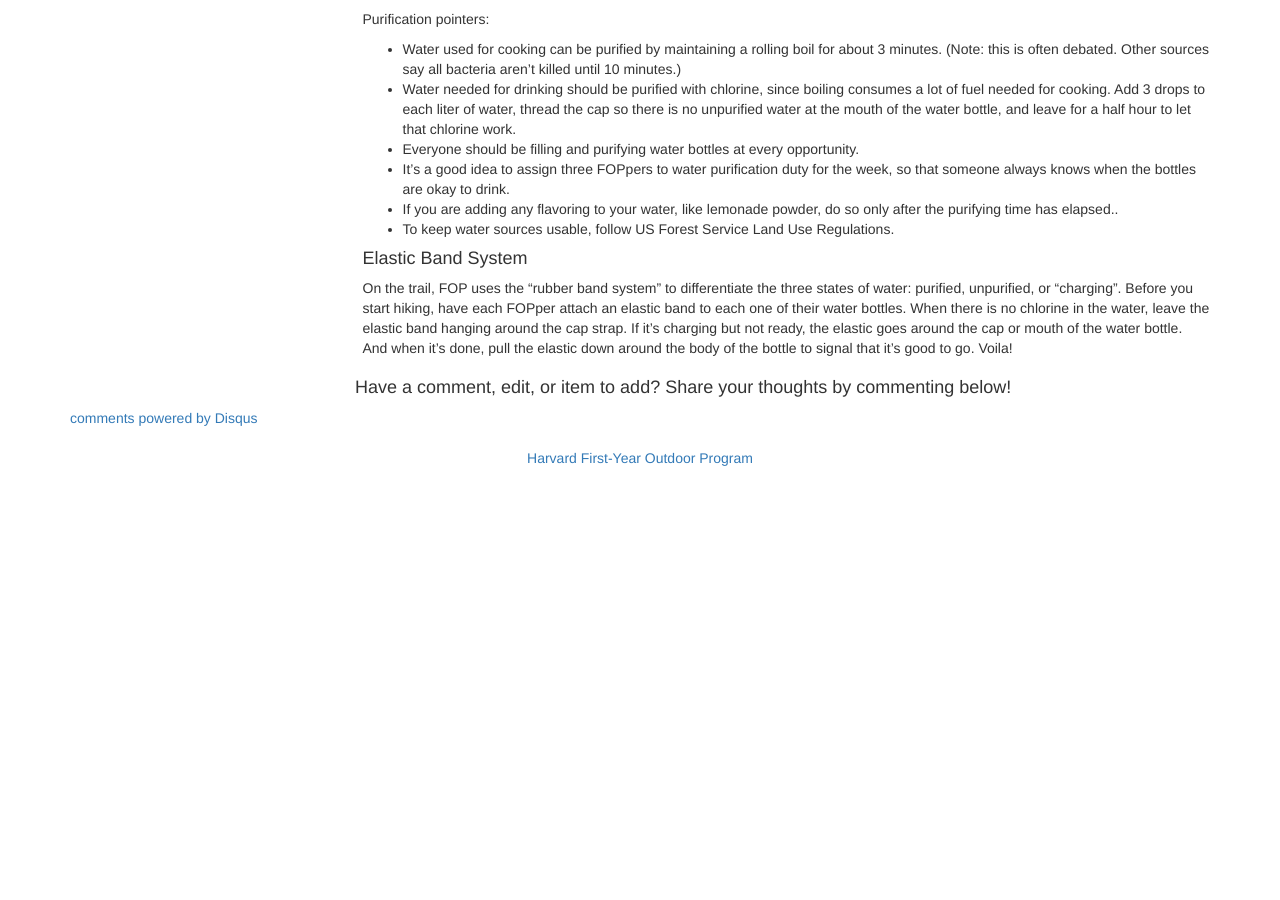
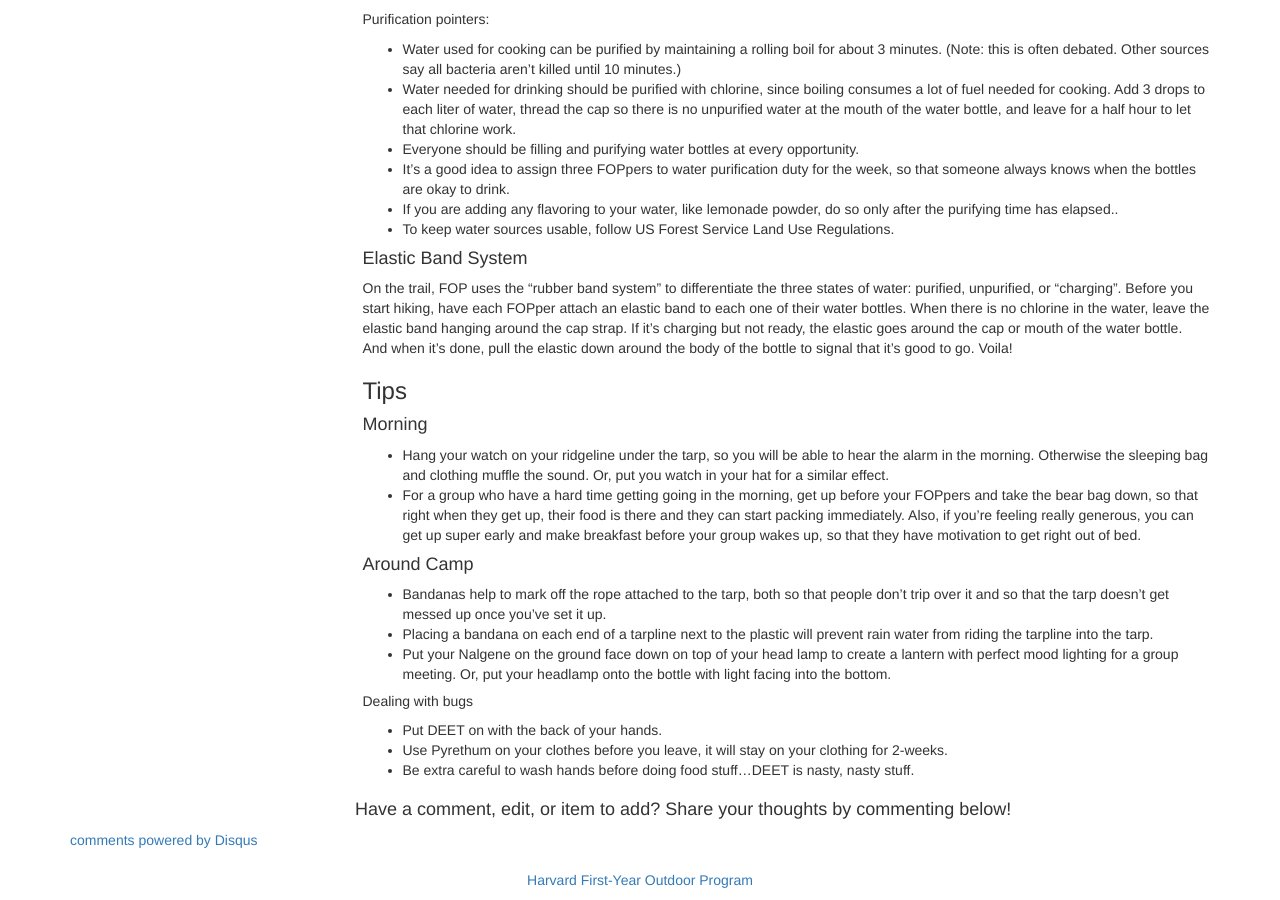
Before and after one commit to neo-project/global-blockchain-compliance-hub, a Jekyll site: the page built from _posts/1111-11-11-backcountry-living.md, in a window 1280 px wide and 900 px high, scrolled down 2819 px. Built offline with Jekyll 4.4.1, drawn with Linux system fonts in a browser that asks for light colours; nearby versions of some CDN libraries; comment, search, counter and statistics services are not loaded; before the commit the page ends 3297 px from its top, so only the background shows below that.

Commit message:
Update 1111-11-11-backcountry-living.md

```diff
--- a/_posts/1111-11-11-backcountry-living.md
+++ b/_posts/1111-11-11-backcountry-living.md
@@ -115,4 +115,22 @@ Purification pointers:
 
 On the trail, FOP uses the "rubber band system" to differentiate the three states of water: purified, unpurified, or "charging". Before you start hiking, have each FOPper attach an elastic band to each one of their water bottles. When there is no chlorine in the water, leave the elastic band hanging around the cap strap. If it's charging but not ready, the elastic goes around the cap or mouth of the water bottle. And when it's done, pull the elastic down around the body of the bottle to signal that it's good to go. Voila!
 
+### Tips
+
+#### Morning
+- Hang your watch on your ridgeline under the tarp, so you will be able to hear the alarm in the morning. Otherwise the sleeping bag and clothing muffle the sound. Or, put you watch in your hat for a similar effect.
+- For a group who have a hard time getting going in the morning, get up before your FOPpers and take the bear bag down, so that right when they get up, their food is there and they can start packing immediately. Also, if you’re feeling really generous, you can get up super early and make breakfast before your group wakes up, so that they have motivation to get right out of bed.
+
+#### Around Camp
+- Bandanas help to mark off the rope attached to the tarp, both so that people don’t trip over it and so that the tarp doesn’t get messed up once you’ve set it up.
+- Placing a bandana on each end of a tarpline next to the plastic will prevent rain water from riding the tarpline into the tarp.
+- Put your Nalgene on the ground face down on top of your head lamp to create a lantern with perfect mood lighting for a group meeting. Or, put your headlamp onto the bottle with light facing into the bottom.
+
+##### Dealing with bugs
+- Put DEET on with the back of your hands.
+- Use Pyrethum on your clothes before you leave, it will stay on your clothing for 2-weeks.
+- Be extra careful to wash hands before doing food stuff…DEET is nasty, nasty stuff.
+
+
+
 [period kit]: {{ site.url }}/assets/period_kit.png
```
